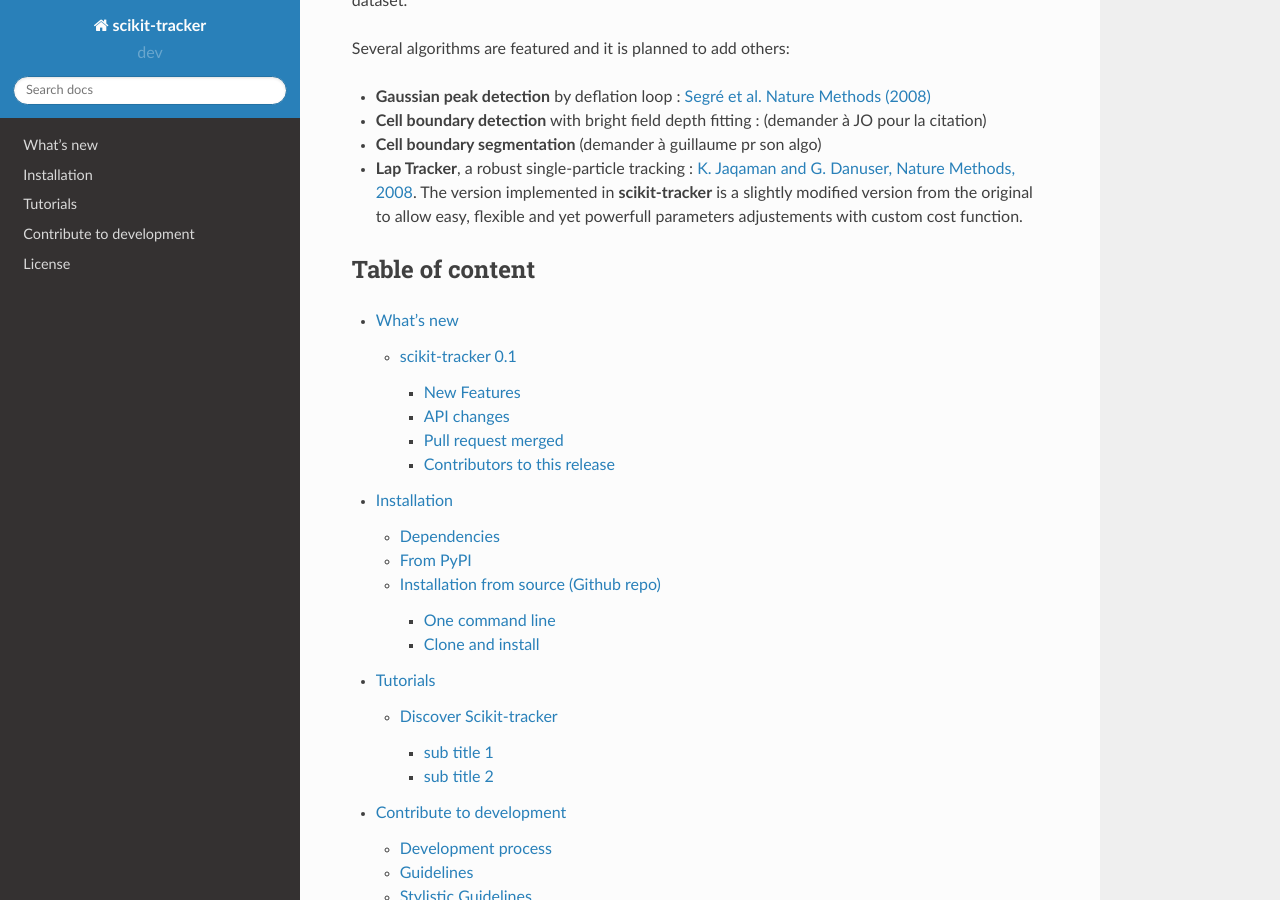
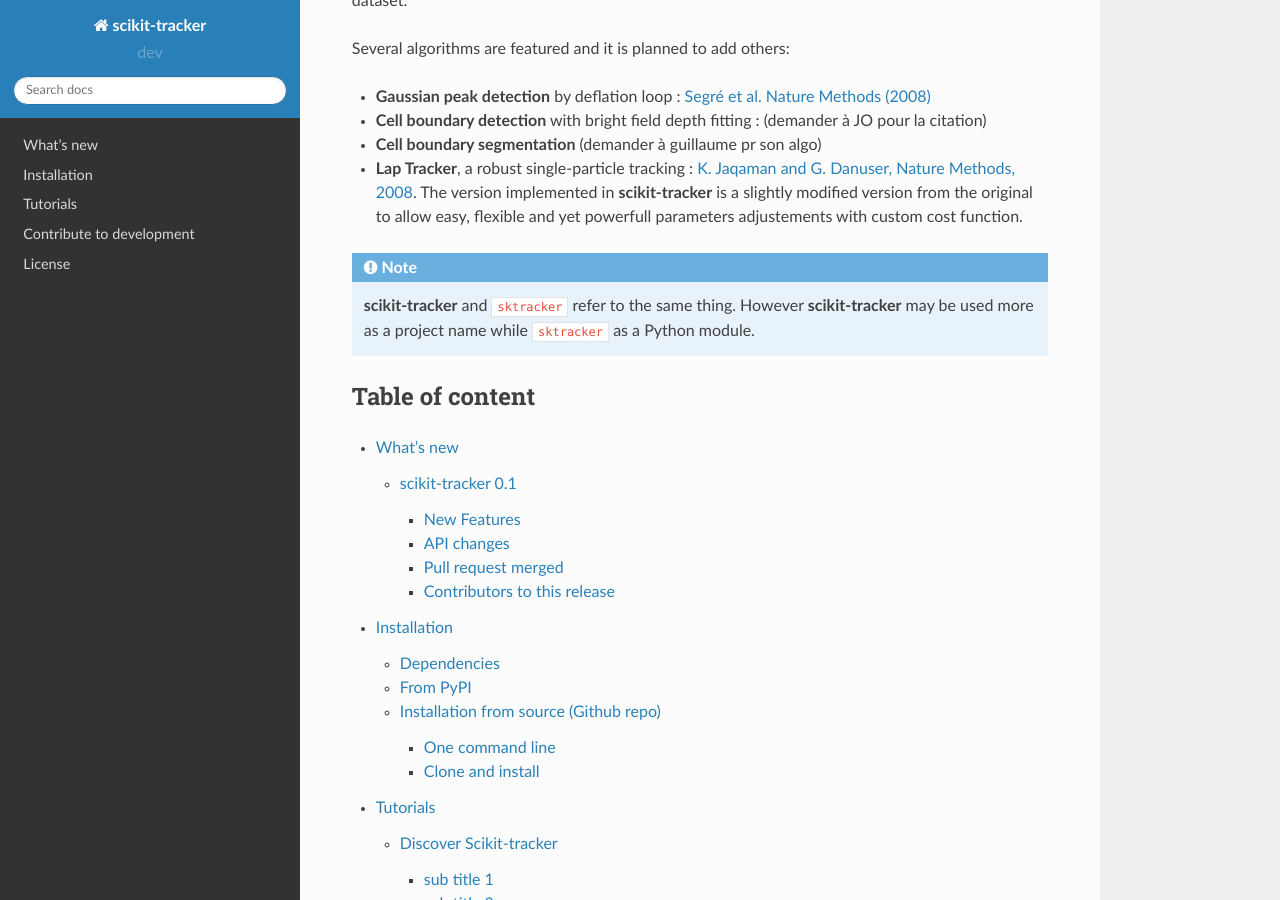
Before and after one commit to bnoi/scikit-tracker, a Sphinx documentation site: the page built from doc/source/index.txt, in a window 1280 px wide and 900 px high, scrolled down 339 px. Built offline with Sphinx 7.4.7 and the Read the Docs theme 2.0.0, drawn with Linux system fonts in a browser that asks for light colours; pages that are not in the unit, such as notebooks, are missing from menus.

Commit message:
Add note to documentation

```diff
--- a/doc/source/index.txt
+++ b/doc/source/index.txt
@@ -27,6 +27,9 @@
    to allow easy, flexible and yet powerfull parameters adjustements
    with custom cost function.
 
+.. note::
+    **scikit-tracker** and ``sktracker`` refer to the same thing. However **scikit-tracker** may be used more as a project name while ``sktracker`` as a Python module.
+
 .. _OME XML and OME Tiff: https://www.openmicroscopy.org/site/support/ome-model/ome-tiff/
 .. _Segré et al. Nature Methods (2008): http://www.nature.com/nmeth/journal/v5/n8/full/nmeth.1233.html
 .. _K. Jaqaman and G. Danuser, Nature Methods, 2008: http://www.nature.com/nmeth/journal/v5/n8/full/nmeth.1237.html
```
